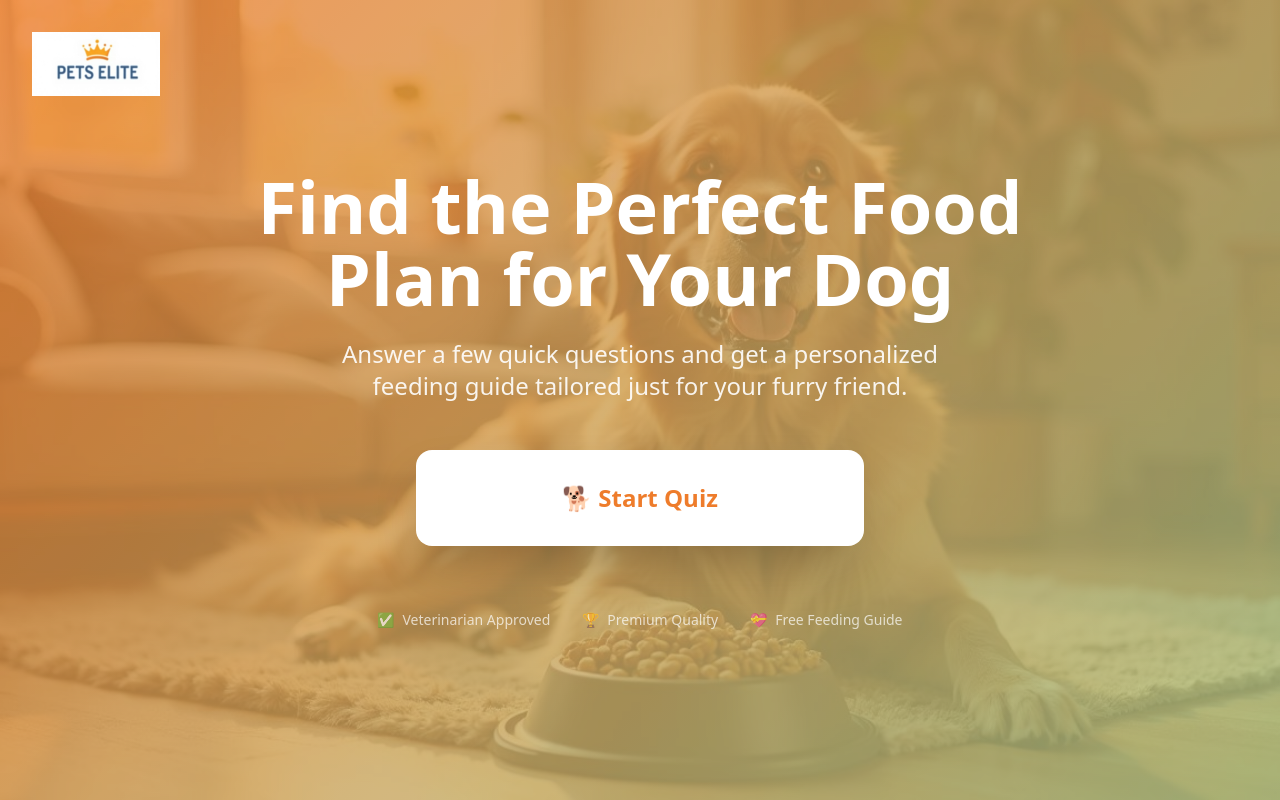
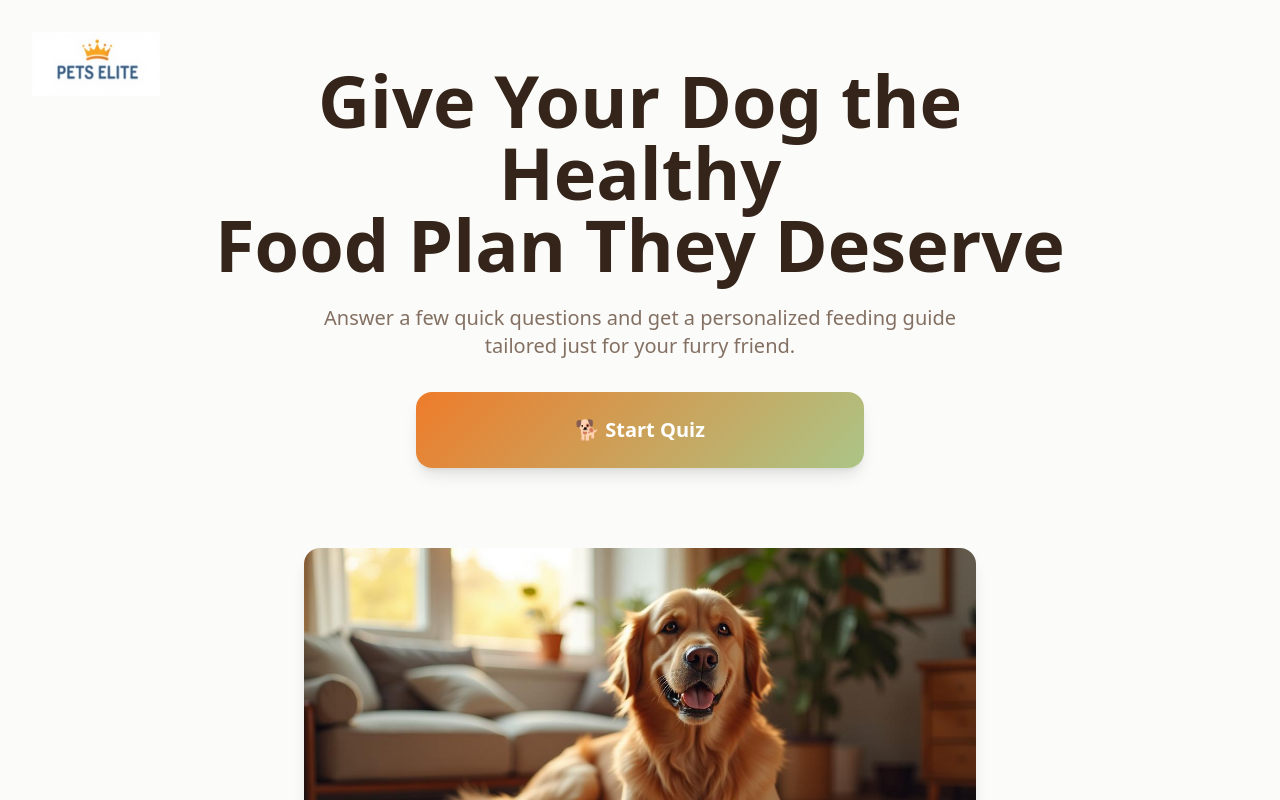
Before and after one commit to robertpetselite/pup-pathfinder-quiz, a React (Vite) app: page / in a window 1280 px wide. Shown: the top 800 px of the page. Built offline with nearby package versions, Linux system fonts and the light colour scheme.

Commit message:
Update landing page layout
Update the landing page to match the provided example, removing the form section and adjusting the layout.

```diff
--- a/src/components/slides/LandingSlide.tsx
+++ b/src/components/slides/LandingSlide.tsx
@@ -7,13 +7,7 @@ interface LandingSlidePro {
 
 export function LandingSlide({ onStartQuiz }: LandingSlidePro) {
   return (
-    <div className="relative min-h-screen flex items-center justify-center bg-gradient-hero overflow-hidden">
-      {/* Background Image */}
-      <div
-        className="absolute inset-0 bg-cover bg-center bg-no-repeat opacity-20"
-        style={{ backgroundImage: `url(${heroImage})` }}
-      />
-
+    <div className="min-h-screen bg-background flex flex-col">
       {/* Logo */}
       <div className="absolute top-8 left-8 z-20">
         <img
@@ -23,41 +17,36 @@ export function LandingSlide({ onStartQuiz }: LandingSlidePro) {
         />
       </div>
 
-      {/* Content */}
-      <div className="relative z-10 text-center px-6 max-w-4xl mx-auto">
-        <div className="animate-fade-in">
-          <h1 className="text-5xl md:text-7xl font-bold text-white mb-6 leading-tight">
-            Find the Perfect Food Plan for Your Dog
+      {/* Content Container */}
+      <div className="flex-1 flex flex-col items-center justify-center px-6 py-16">
+        {/* Header Section */}
+        <div className="text-center max-w-4xl mx-auto mb-12">
+          <h1 className="text-4xl md:text-6xl lg:text-7xl font-bold text-foreground mb-6 leading-tight">
+            Give Your Dog the Healthy <br />
+            Food Plan They Deserve
           </h1>
-          <p className="text-xl md:text-2xl text-white/90 mb-12 max-w-2xl mx-auto leading-relaxed">
+          <p className="text-lg md:text-xl text-muted-foreground mb-8 max-w-2xl mx-auto leading-relaxed">
             Answer a few quick questions and get a personalized feeding guide tailored just for your furry friend.
           </p>
 
-          <div className="max-w-md mx-auto animate-bounce-in">
+          <div className="max-w-md mx-auto">
             <QuizButton
               variant="primary"
               onClick={onStartQuiz}
-              className="text-2xl py-8 bg-white text-pet-orange hover:bg-white/95 shadow-2xl"
+              className="text-xl py-6 px-8 w-full"
             >
               🐕 Start Quiz
             </QuizButton>
           </div>
         </div>
 
-        {/* Trust indicators */}
-        <div className="mt-16 flex flex-wrap justify-center items-center gap-8 text-white/70 text-sm">
-          <div className="flex items-center gap-2">
-            <span>✅</span>
-            <span>Veterinarian Approved</span>
-          </div>
-          <div className="flex items-center gap-2">
-            <span>🏆</span>
-            <span>Premium Quality</span>
-          </div>
-          <div className="flex items-center gap-2">
-            <span>💝</span>
-            <span>Free Feeding Guide</span>
-          </div>
+        {/* Dog Image */}
+        <div className="max-w-2xl mx-auto mt-8">
+          <img
+            src={heroImage}
+            alt="Happy smiling dog"
+            className="w-full h-auto rounded-2xl shadow-lg"
+          />
         </div>
       </div>
     </div>
```
